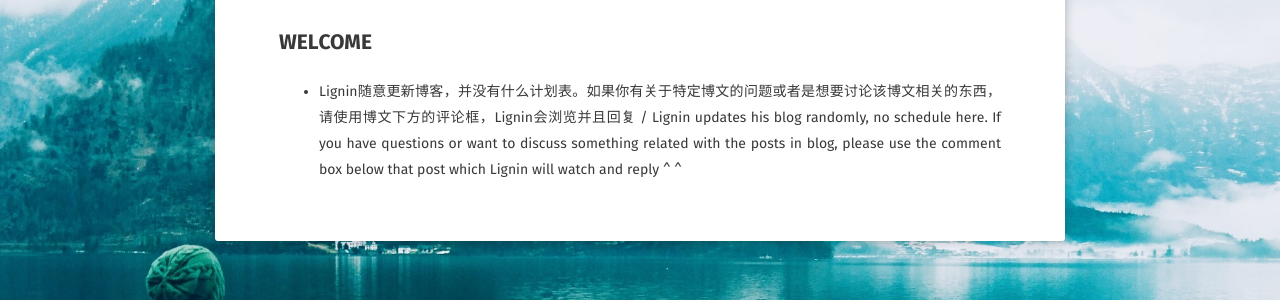
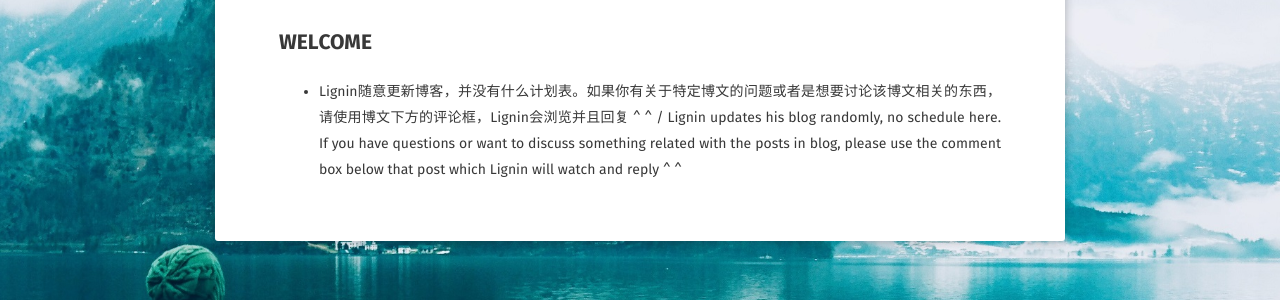
Before and after one commit to ligggnin/ligggnin.github.io, a Jekyll site: the page built from about/index.md, in a window 1280 px wide. Shown: the part 362-662 px from the top of the page. Built offline with Jekyll 4.4.1, drawn with Linux system fonts in a browser that asks for light colours; some web fonts are replaced.

```diff
--- a/about/index.md
+++ b/about/index.md
@@ -9,4 +9,4 @@ comments: false
 <center>感谢你的来访，这是一个Lignin的个人博客。在这博客中，Lignin会更新一些关于他想法和想要记录的博文，并且分享一些他日常摄影的照片 / Thanks for your visit. This is a personal blog of Lignin. In this blog, Lignin updates posts about what he thinks or what he wants to record, and shares some photos he takes in daily life</center>
 
 ## WELCOME
-* Lignin随意更新博客，并没有什么计划表。如果你有关于特定博文的问题或者是想要讨论该博文相关的东西，请使用博文下方的评论框，Lignin会浏览并且回复 / Lignin updates his blog randomly, no schedule here. If you have questions or want to discuss something related with the posts in blog, please use the comment box below that post which Lignin will watch and reply ^ ^
+* Lignin随意更新博客，并没有什么计划表。如果你有关于特定博文的问题或者是想要讨论该博文相关的东西，请使用博文下方的评论框，Lignin会浏览并且回复 ^ ^ / Lignin updates his blog randomly, no schedule here. If you have questions or want to discuss something related with the posts in blog, please use the comment box below that post which Lignin will watch and reply ^ ^
```
